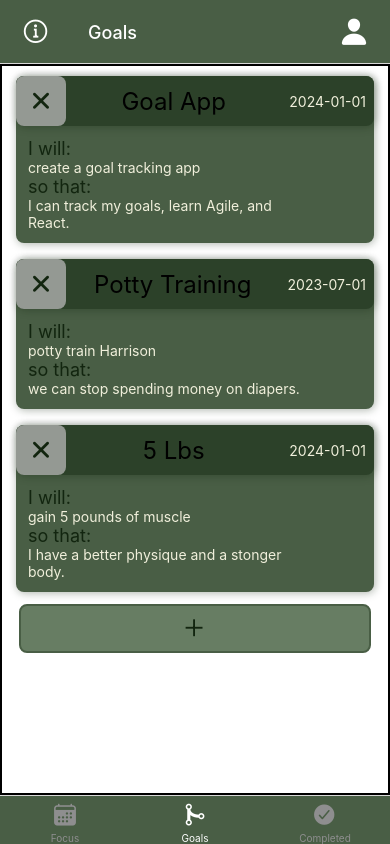
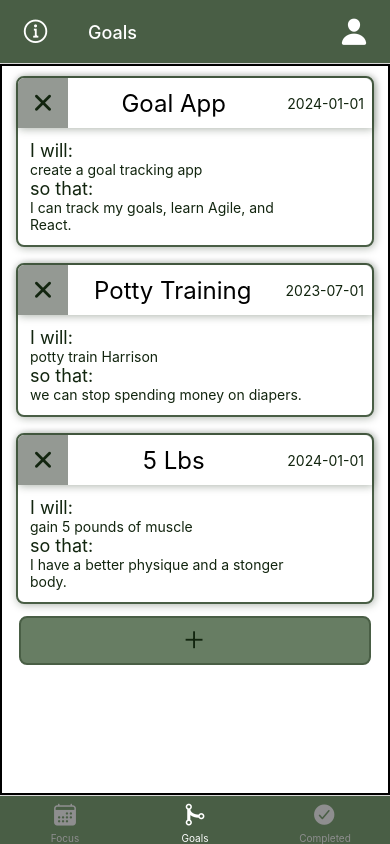
Before and after one commit to BostonBijold/AIM, a React Native app: screen /Goals in a window 390 px wide. Built offline with nearby package versions, Linux system fonts and the light colour scheme.

Commit message:
goal UI update

```diff
--- a/components/GoalItem.js
+++ b/components/GoalItem.js
@@ -26,6 +26,7 @@ function GoalItem({ id,
       <View style={styles.goalContainer}>
         <View style={styles.titleContainer}>
           <View style={styles.completeContainer}>
+            {/* update to a 'active' : 'completed at data' */}
             {isComplete && (
               <Ionicons
                 name={"checkmark"}
@@ -70,7 +71,9 @@ const styles = StyleSheet.create({
     //padding: 12,
     marginVertical: 8,
     marginHorizontal: 12,
-    backgroundColor: GlobalStyles.colors.layer1,
+    backgroundColor: GlobalStyles.colors.white,
+    borderColor: GlobalStyles.colors.layer1,
+    borderWidth: 2,
     flexDirection: "column",
     justifyContent: "space-between",
     borderRadius: 8,
@@ -80,7 +83,7 @@ const styles = StyleSheet.create({
     shadowOpacity: 0.35,
   },
   textBase: {
-    color: GlobalStyles.colors.text1,
+    color: GlobalStyles.colors.dark1,
   },
   completeContainer: {
     paddingHorizontal: 12,
@@ -88,9 +91,11 @@ const styles = StyleSheet.create({
     backgroundColor: GlobalStyles.colors.background,
     justifyContent: "center",
     alignItems: "center",
-    borderRadius: 8,
+    //borderRadius: 8,
     height: 50,
     width: 50,
+    //borderBottomLeftRadius: 8,
+    borderTopLeftRadius: 6
   },
   descriptionContainer: {
     minWidth: 100,
@@ -106,14 +111,17 @@ const styles = StyleSheet.create({
   },
   titleContainer: {
     flexDirection: "row",
-    backgroundColor: GlobalStyles.colors.layer2,
-    borderRadius: 8,
+    backgroundColor: GlobalStyles.colors.white,
+    //borderRadius: 8,
     alignItems: "center",
     justifyContent: "space-between",
     shadowColor: GlobalStyles.colors.dark1,
     shadowRadius: 8,
     shadowOffset: { width: 1, height: 1 },
     shadowOpacity: 0.35,
+    borderTopLeftRadius: 8,
+    borderTopRightRadius: 8
+
   },
   detailsContainer: {
     padding: 12,
--- a/components/TaskItem.js
+++ b/components/TaskItem.js
@@ -109,7 +109,7 @@ const styles = StyleSheet.create({
     backgroundColor: GlobalStyles.colors.background,
     justifyContent: "center",
     alignItems: "center",
-    borderRadius: 8,
+    borderRadius: 4,
     height: 50,
     width: 50,
   },
@@ -126,13 +126,10 @@ const styles = StyleSheet.create({
     backgroundColor: GlobalStyles.colors.white,
     borderRadius: 8,
     borderColor: GlobalStyles.colors.layer1,
-    borderWidth: 3,
+    borderWidth: 2,
     alignItems: "center",
     //justifyContent: "space-between",
-    shadowColor: GlobalStyles.colors.dark1,
-    shadowRadius: 8,
-    shadowOffset: { width: 1, height: 1 },
-    shadowOpacity: 0.35,
+
   },
   detailsContainer: {
     padding: 12,
--- a/components/UI/IconButton.js
+++ b/components/UI/IconButton.js
@@ -8,6 +8,7 @@ function IconButton({ icon, size, color, onPress, style, title }) {
     <Pressable onPress={onPress} style={({pressed}) => pressed && styles.pressed}>
       <View style={[styles.buttonContainer, style]}>
         <Ionicons name={icon} size={size} color={color} />
+        {title}
       </View>
     </Pressable>
   );
--- a/screens/DailyFocus.js
+++ b/screens/DailyFocus.js
@@ -16,13 +16,18 @@ import TaskList from "../storage/TaskList";
 
 function DailyFocus() {
   const taskCtx = useContext(TaskContext);
+  const activeTasks = taskCtx.tasks.filter((task) => {
+    return task.isComplete === false;
+  });
 
   return (
-    <TasksOutput tasks={taskCtx.tasks} />
+
     // <View>
     //   <Text>Daily Focus: </Text>
     //   <Text>Enter task for the day or select previously entered task</Text>
     // </View>
+    <TasksOutput tasks={activeTasks} />
+
   );
 }
 
--- a/screens/GoalDetails.js
+++ b/screens/GoalDetails.js
@@ -35,8 +35,27 @@ function GoalDetails({ route, navigation }) {
   }
 
   function completeGoalHandler() {
-    // Update isComplete
-    navigation.goBack();
+    if (selectedGoal.isComplete) {
+      const goalData = {
+        title: selectedGoal.title,
+        willDescription: selectedGoal.willDescription,
+        whyDescription: selectedGoal.whyDescription,
+        deadline: new Date(selectedGoal.deadline),
+        isComplete: false,
+      };
+
+      goalsCtx.updateGoal(selectedGoal.id, goalData);
+    } else {
+      const goalData = {
+        title: selectedGoal.title,
+        willDescription: selectedGoal.willDescription,
+        whyDescription: selectedGoal.whyDescription,
+        deadline: new Date(selectedGoal.deadline),
+        isComplete: true,
+      };
+
+      goalsCtx.updateGoal(selectedGoal.id, goalData);
+    }
   }
 
   function editGoalHandler() {
@@ -72,16 +91,24 @@ function GoalDetails({ route, navigation }) {
           //title={'Edit'}
         />
         <Text style={styles.titles}>{selectedGoal.title}</Text>
-        <IconButton
+        {selectedGoal.isComplete && (
+          <IconButton
           icon={"checkbox"}
           size={40}
           color={GlobalStyles.colors.dark1}
           onPress={completeGoalHandler}
-          //title={'Complete'}
+          />
+        )}
+        {selectedGoal.isComplete ||(
+        <IconButton
+          icon={"close"}
+          size={40}
+          color={GlobalStyles.colors.dark1}
+          onPress={completeGoalHandler}
 
           // create conditional view for completed, incomplete and incomplete with unfinished tasks
           // onpress alert for can complete or want to complete
-        />
+        /> )}
       </View>
       <View style={styles.detailsContainer}>
         <Text style={styles.titles}>I Will</Text>
@@ -98,6 +125,22 @@ function GoalDetails({ route, navigation }) {
       </View>
       {/* Ctx.tasks pulls the array, in a filter it will be removed.   */}
       <TasksOutput tasks={taskCtx.tasks} />
+      {/* <View style={styles.completeContainer}>
+        {isComplete && (
+          <Ionicons
+            name={"checkmark"}
+            color={GlobalStyles.colors.dark1}
+            size={30}
+          />
+        )}
+        {isComplete || (
+          <Ionicons
+            name={"close"}
+            color={GlobalStyles.colors.dark1}
+            size={30}
+          />
+        )}
+      </View> */}
     </View>
   );
 }
@@ -118,7 +161,7 @@ const styles = StyleSheet.create({
     borderRadius: 8,
     borderWidth: 2,
     backgroundColor: GlobalStyles.colors.layer1light,
-    width: 200,
+    // width: 200,
     justifyContent: "center",
     alignItems: "center",
     margin: 8,
```
Also changed, not shown: userComponents/goal.js (deleted, +0 -32 lines).
